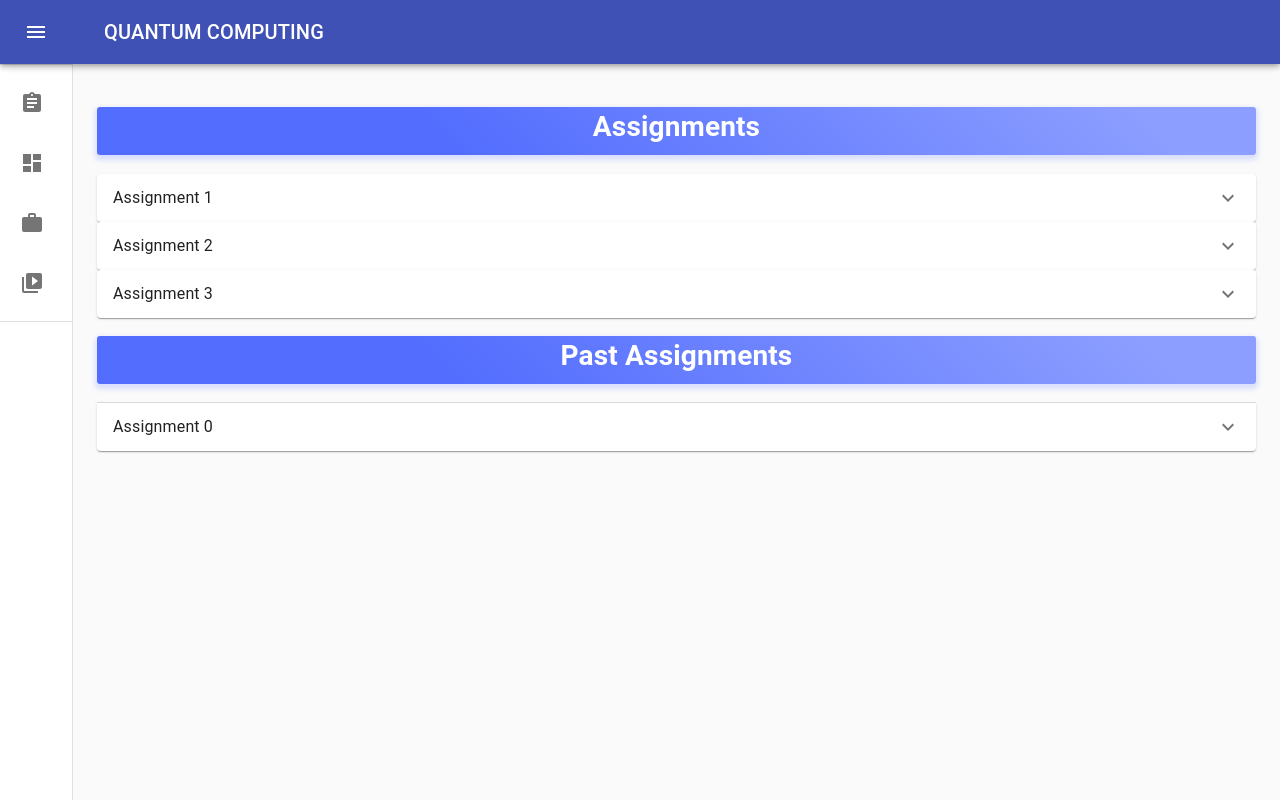
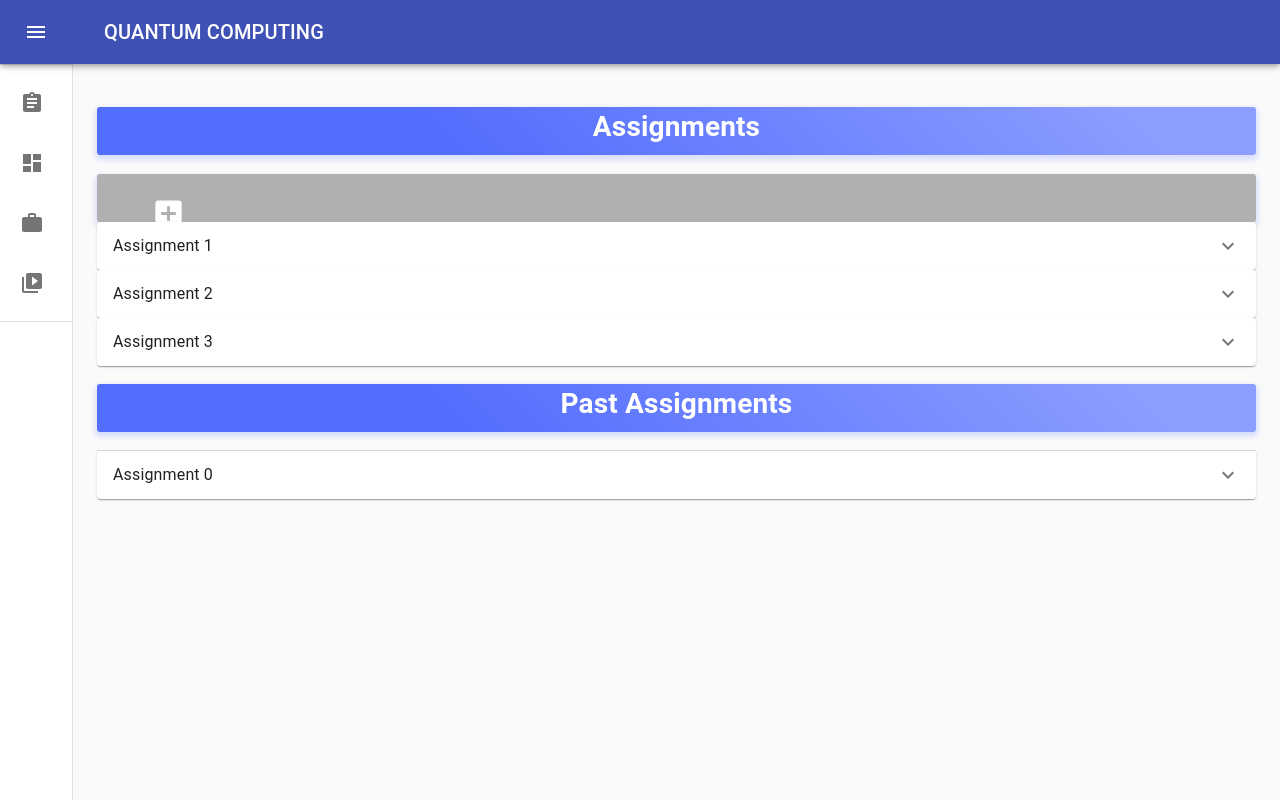
Before and after one commit to luke9216/SES2AB_Frontend, a React (Create React App) app: page /assignments in a window 1280 px wide. Built offline with nearby package versions, Linux system fonts and the light colour scheme; the HTML template or start-up script is replaced by a standard one.

Commit message:
Added Assignments Routing - Still erroring
Interface or const definition in AssignmentFrom is not declared correctly for AssignmetRoutes

```diff
--- /dev/null
+++ b/src/components/common/__data__/drawerAssignmentDetails.json
@@ -0,0 +1,5 @@
+[{
+    "code": "Assignment",
+    "name": "Assignments",
+    "path": "/Assignments"
+}]
--- a/src/components/containers/Assignment/AssignmentForm.tsx
+++ b/src/components/containers/Assignment/AssignmentForm.tsx
@@ -1,14 +1,28 @@
 import * as React from "react";
-import { Grid, Divider, Button } from "@material-ui/core";
+import clsx from "clsx";
+import {
+  createStyles,
+  makeStyles,
+  useTheme,
+  Theme,
+} from "@material-ui/core/styles";
+import { Grid, List, Divider, Button } from "@material-ui/core";
 import { assignmentStyles } from "./style";
 import ExpansionPanel from "@material-ui/core/ExpansionPanel";
 import ExpansionPanelSummary from "@material-ui/core/ExpansionPanelSummary";
 import ExpansionPanelDetails from "@material-ui/core/ExpansionPanelDetails";
 import Typography from "@material-ui/core/Typography";
 import ExpandMoreIcon from "@material-ui/icons/ExpandMore";
+import AddBoxIcon from '@material-ui/icons/AddBox';
+import ListItem from "@material-ui/core/ListItem";
+import ListItemIcon from "@material-ui/core/ListItemIcon";
+import ListItemText from "@material-ui/core/ListItemText";
+import DashboardIcon from "@material-ui/icons/Dashboard";
 
 export interface AssignmentFormProps {
+  props?: any;
   assignments: Array<IAssignmentTypes>;
+  drawerAssignmentDetails: Array<IAssignmentTools>;
 }
 
 export interface IAssignmentTypes {
@@ -17,13 +31,34 @@ export interface IAssignmentTypes {
 }
 
 
-const AssignmentForm: React.SFC<AssignmentFormProps> = () => {
+export interface IAssignmentTools {
+  name: string;
+  path: string;
+}
+
+
+const AssignmentForm: React.SFC<AssignmentFormProps> = ({assignments, children,  drawerAssignmentDetails }) => {
   const classes = assignmentStyles();
+  const theme = useTheme();
 
   return (
     <div>
       <h1 className={classes.title1}>Assignments</h1>
       <div>
+
+      <Grid className={classes.toolbox}>
+      <List>
+          <ListItem button >
+            <Button >
+              <ListItemIcon>
+               <AddBoxIcon fontSize="large" className={classes.iconstyle} />
+              </ListItemIcon>
+              <ListItemText  />
+            </Button>
+          </ListItem>
+      </List>
+    </Grid>
+
         <Grid>
           <ExpansionPanel>
             <ExpansionPanelSummary
--- a/src/components/containers/Assignment/style.ts
+++ b/src/components/containers/Assignment/style.ts
@@ -26,4 +26,23 @@ export const assignmentStyles = makeStyles((theme) => ({
         justifyContent: "center",
         display: "flex",
     },
+
+    toolbox: {
+        background: "rgb(176,176,176)",
+        border: 0,
+        borderRadius: 3,
+        boxShadow: "0 3px 5px 2px rgba(140, 158, 255, .3)",
+        color: "white",
+        height: 48,
+        padding: "0 30px",
+        justifyContent: "left",
+        display: "flex",
+    },
+
+    iconstyle: {
+        color: "white",
+        marginTop: "auto",
+        marginBottom: "auto",
+    },
+
 }));
```
Also changed, not shown: src/components/containers/Assignment/AssignmentCreate.tsx (added, +16 -0 lines), src/components/containers/Assignment/AssignmentRoutes.tsx (added, +17 -0 lines).
